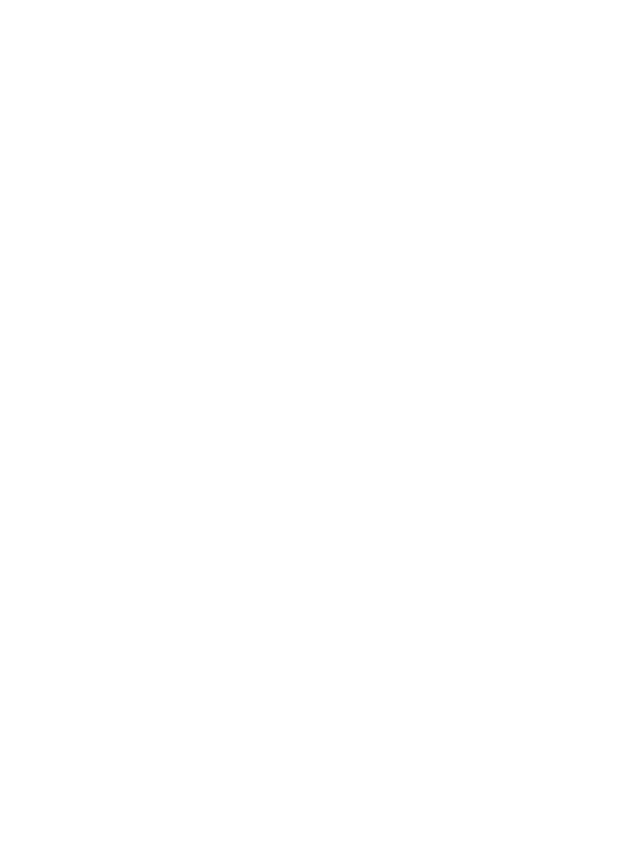
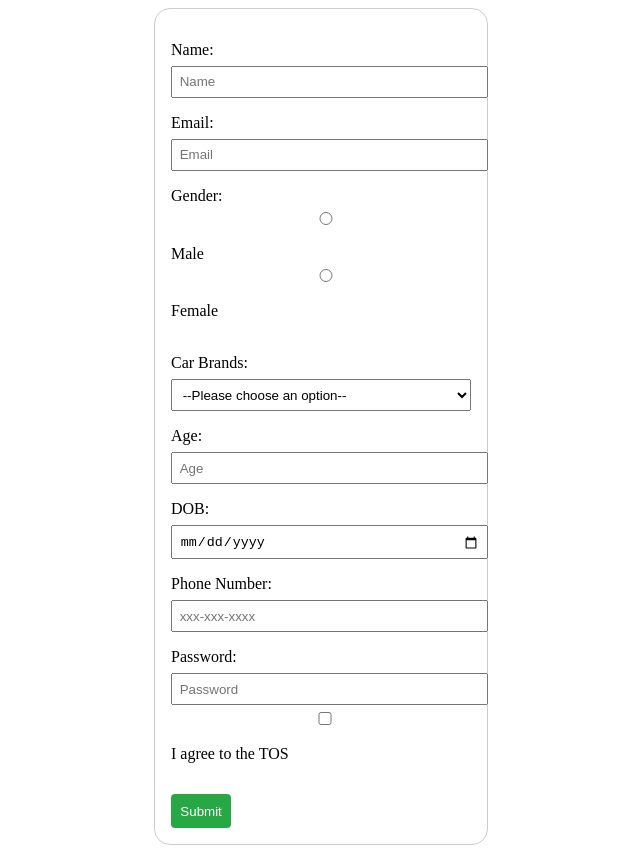
Before and after one commit to acciojob/signup-form-car-RUCHIR04-R, a website: page main.html in a window 1280 px wide. Shown: the whole page, without its empty margins (319-959 px from the left). Before the commit the page ends 800 px from the top, so only its background shows below. Drawn offline with Linux system fonts and the light colour scheme.

Commit message:
created a submission

```diff
--- a/main.html
+++ b/main.html
@@ -1,16 +1,47 @@
 <!DOCTYPE html>
+<html>
+<head>
+    <link rel="stylesheet" href="styles.css">
+</head>
+<body>
+    <form method="post">
+        <label for="name">Name:</label>
+        <input type="text" id="name" name="name" placeholder="Name" required><br>
 
-<html>
+        <label for="email">Email:</label>
+        <input type="email" id="email" name="email" placeholder="Email" required><br>
 
-<head>
-	<link rel="stylesheet" href="styles.css">
-</head>
+        <label>Gender:</label>
+        <input type="radio" id="gender_m" name="gender" value="male" required>
+        <label for="gender_m">Male</label>
+        <input type="radio" id="gender_f" name="gender" value="female" required>
+        <label for="gender_f">Female</label><br>
 
-<body>
-	<!-- the entire body must be written by student -->
-    <script type="text/javascript" src="./script.js">
-</script>
+        <label for="cars">Car Brands:</label>
+        <select id="cars" name="cars" required>
+            <option value="">--Please choose an option--</option>
+            <option value="toyota">Toyota</option>
+            <option value="honda">Honda</option>
+            <option value="bmw">BMW</option>
+        </select><br>
 
+        <label for="age">Age:</label>
+        <input type="number" id="age" name="age" placeholder="Age" required><br>
+
+        <label for="dob">DOB:</label>
+        <input type="date" id="dob" name="dob" required><br>
+
+        <label for="tel">Phone Number:</label>
+        <input type="tel" id="tel" name="tel" placeholder="xxx-xxx-xxxx"><br>
+
+        <label for="password">Password:</label>
+        <input type="password" id="password" name="password" placeholder="Password" required><br>
+
+        <input type="checkbox" id="tos" name="tos" required>
+        <label for="tos">I agree to the TOS</label><br>
+
+        <button type="submit">Submit</button>
+    </form>
+    <script type="text/javascript" src="./script.js"></script>
 </body>
-
 </html>
--- a/script.js
+++ b/script.js
@@ -1 +1,18 @@
 //your code here
+document.addEventListener('DOMContentLoaded', function() {
+    const form = document.querySelector('form');
+
+    form.addEventListener('submit', function(event) {
+        // Example form validation
+        const name = document.getElementById('name').value;
+        const email = document.getElementById('email').value;
+        const password = document.getElementById('password').value;
+
+        if (!name || !email || !password) {
+            alert('Please fill in all the required fields.');
+            event.preventDefault(); // Prevent form submission
+        } else {
+            alert('Form submitted successfully!');
+        }
+    });
+});
--- a/styles.css
+++ b/styles.css
@@ -1,2 +1,32 @@
+form {
+    width: 300px;
+    margin: auto;
+    padding: 1em;
+    border: 1px solid #CCC;
+    border-radius: 1em;
+}
 
-/* Your CSS Code here. */
+label {
+    margin-top: 1em;
+    display: block;
+}
+
+input, select {
+    width: 100%;
+    padding: 0.5em;
+    margin-top: 0.5em;
+}
+
+button {
+    margin-top: 1em;
+    padding: 0.7em;
+    border: none;
+    background-color: #28a745;
+    color: white;
+    cursor: pointer;
+    border-radius: 0.3em;
+}
+
+button:hover {
+    background-color: #218838;
+}
```
